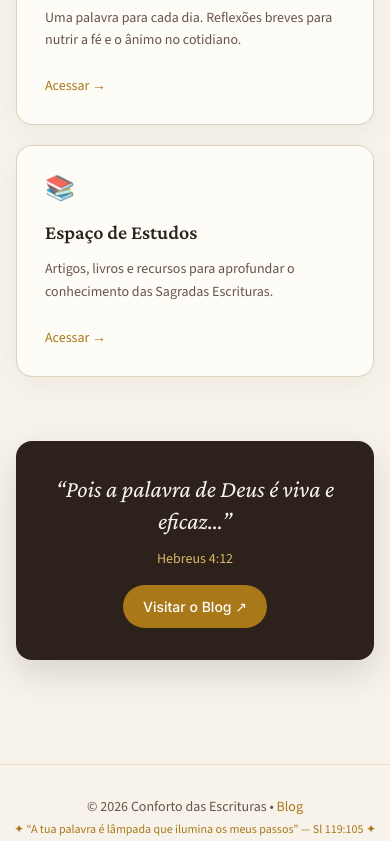
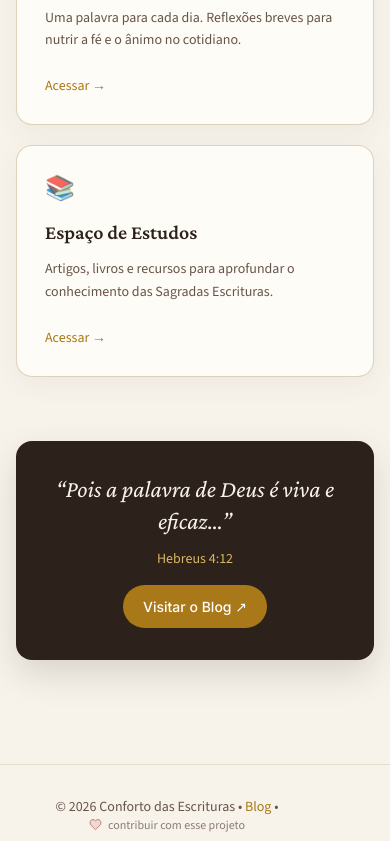
Before and after one commit to jobsonmedeiros/blog, a Next.js app: page / in a window 390 px wide. Shown: the part 1156-1997 px from the top of the page. Built offline with nearby package versions, Linux system fonts and the light colour scheme.

Commit message:
feat: botao doar via PIX no rodape e som flutuante sem cobrir texto
Rodape ganha coracao discreto + 'contribuir com esse projeto' que copia a chave PIX. Player de som sobe acima do rodape da leitura no mobile (bottom-24) para nao cobrir versiculos nem navegacao.

```diff
--- a/app/layout.tsx
+++ b/app/layout.tsx
@@ -2,6 +2,7 @@ import type { Metadata } from "next";
 import "./globals.css";
 import Navbar from "@/components/Navbar";
 import AmbientPlayer from "@/components/AmbientPlayer";
+import DoarPix from "@/components/DoarPix";
 
 export const metadata: Metadata = {
   title: "Conforto das Escrituras",
@@ -20,7 +21,7 @@ export default function RootLayout({ children }: { children: React.ReactNode })
         <main>{children}</main>
         <AmbientPlayer />
         <footer className="text-center py-8 mt-12" style={{ borderTop: "1px solid var(--parchment-dark)" }}>
-          <p className="font-sans text-sm" style={{ color: "var(--ink-light)" }}>
+          <p className="font-sans text-sm" style={{ color: "var(--ink-light)", paddingRight: "3.5rem" }}>
             © {new Date().getFullYear()} Conforto das Escrituras •{" "}
             <a
               href="https://confortodasescrituras.blogspot.com"
@@ -29,7 +30,8 @@ export default function RootLayout({ children }: { children: React.ReactNode })
               style={{ color: "var(--gold)" }}
             >
               Blog
-            </a>
+            </a>{" "}
+            • <DoarPix />
           </p>
           <p className="font-sans text-xs mt-1" style={{ color: "var(--gold)" }}>
             ✦ &ldquo;A tua palavra é lâmpada que ilumina os meus passos&rdquo; — Sl 119:105 ✦
--- a/components/AmbientPlayer.tsx
+++ b/components/AmbientPlayer.tsx
@@ -217,7 +217,7 @@ export default function AmbientPlayer() {
     <div
       ref={containerRef}
       onMouseLeave={() => setExpanded(false)}
-      className="fixed bottom-6 right-6 z-50 flex flex-col items-end gap-2"
+      className="fixed right-5 z-40 flex flex-col items-end gap-2 bottom-24 md:bottom-6"
     >
       {expanded && (
         <div
--- /dev/null
+++ b/components/DoarPix.tsx
@@ -0,0 +1,62 @@
+"use client";
+import { useState } from "react";
+
+const CHAVE_PIX = "b140c321-d644-4a63-95c5-c7febb101655";
+
+export default function DoarPix() {
+  const [copiado, setCopiado] = useState(false);
+
+  const copiarChave = async () => {
+    try {
+      await navigator.clipboard.writeText(CHAVE_PIX);
+    } catch {
+      const area = document.createElement("textarea");
+      area.value = CHAVE_PIX;
+      document.body.appendChild(area);
+      area.select();
+      document.execCommand("copy");
+      area.remove();
+    }
+    setCopiado(true);
+    setTimeout(() => setCopiado(false), 2500);
+  };
+
+  return (
+    <span
+      className="font-sans text-xs inline-flex items-center gap-1.5"
+      style={{ color: "var(--ink-light)", opacity: 0.75 }}
+    >
+      <button
+        onClick={copiarChave}
+        title="Doar via PIX — contribuir com esse projeto"
+        aria-label="Doar — contribuir com esse projeto"
+        className="inline-flex items-center transition-transform hover:scale-110"
+        style={{ lineHeight: 0 }}
+      >
+        <svg
+          width="13"
+          height="13"
+          viewBox="0 0 24 24"
+          fill="rgba(178,58,58,0.18)"
+          stroke="#b23a3a"
+          strokeWidth="1.6"
+          aria-hidden
+        >
+          <path d="M12 21.35l-1.45-1.32C5.4 15.36 2 12.28 2 8.5 2 5.42 4.42 3 7.5 3c1.74 0 3.41.81 4.5 2.09C13.09 3.81 14.76 3 16.5 3 19.58 3 22 5.42 22 8.5c0 3.78-3.4 6.86-8.55 11.54L12 21.35z" />
+        </svg>
+      </button>
+      {copiado ? (
+        <span role="status">Chave PIX copiada — obrigado! 🙏</span>
+      ) : (
+        <button
+          onClick={copiarChave}
+          title="Doar via PIX — contribuir com esse projeto"
+          className="underline-offset-2 hover:underline"
+          style={{ color: "inherit" }}
+        >
+          contribuir com esse projeto
+        </button>
+      )}
+    </span>
+  );
+}
```
